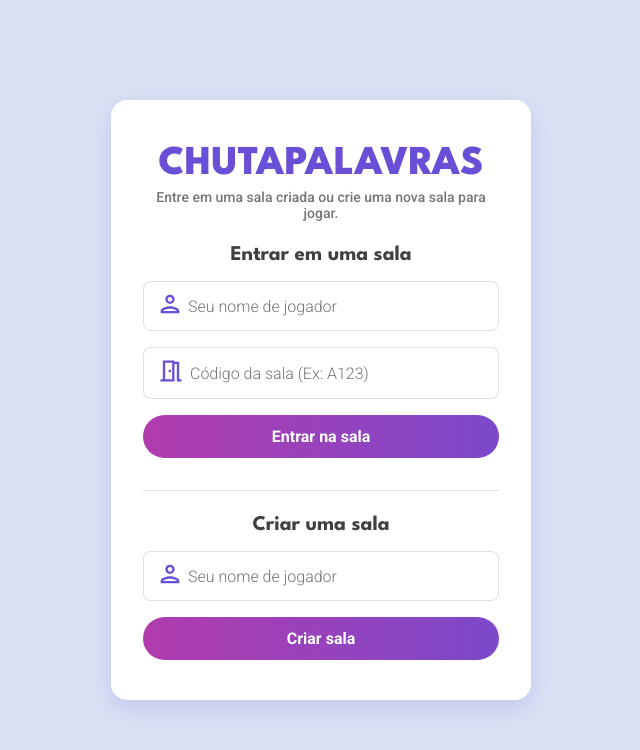
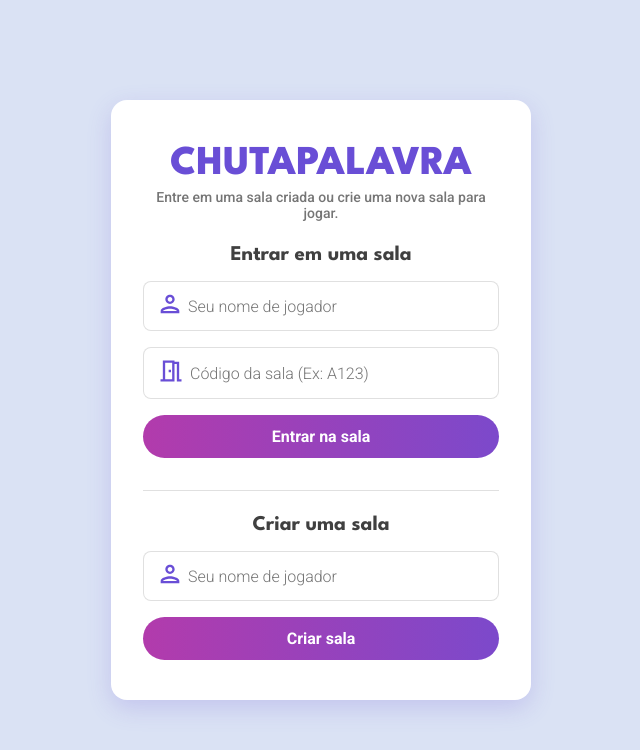
Before and after one commit to guilhermexot/chutapalavra, a website: page public/index.html in a window 1280 px wide. Shown: the whole page, without its empty margins (319-959 px from the left). Drawn offline with nearby package versions, Linux system fonts and the light colour scheme; no server answers.

Commit message:
Update index.html
Ajustar o nome do jogo

```diff
--- a/public/index.html
+++ b/public/index.html
@@ -3,7 +3,7 @@
 <head>
     <meta charset="UTF-8">
     <meta name="viewport" content="width=device-width, initial-scale=1.0">
-    <title>CHUTAPALAVRAS</title>
+    <title>CHUTAPALAVRA</title>
     <link rel="stylesheet" href="styles.css">
 </head>
 <body>
@@ -12,7 +12,7 @@
         <!-- O conteúdo da tela inicial permanece o mesmo -->
         <div class="dialog-v2-2">
             <div class="title-3">
-                <p class="text-4">CHUTAPALAVRAS</p>
+                <p class="text-4">CHUTAPALAVRA</p>
                 <p class="text-5">Entre em uma sala criada ou crie uma nova sala para jogar.</p>
             </div>
             <div class="content-18">
```
